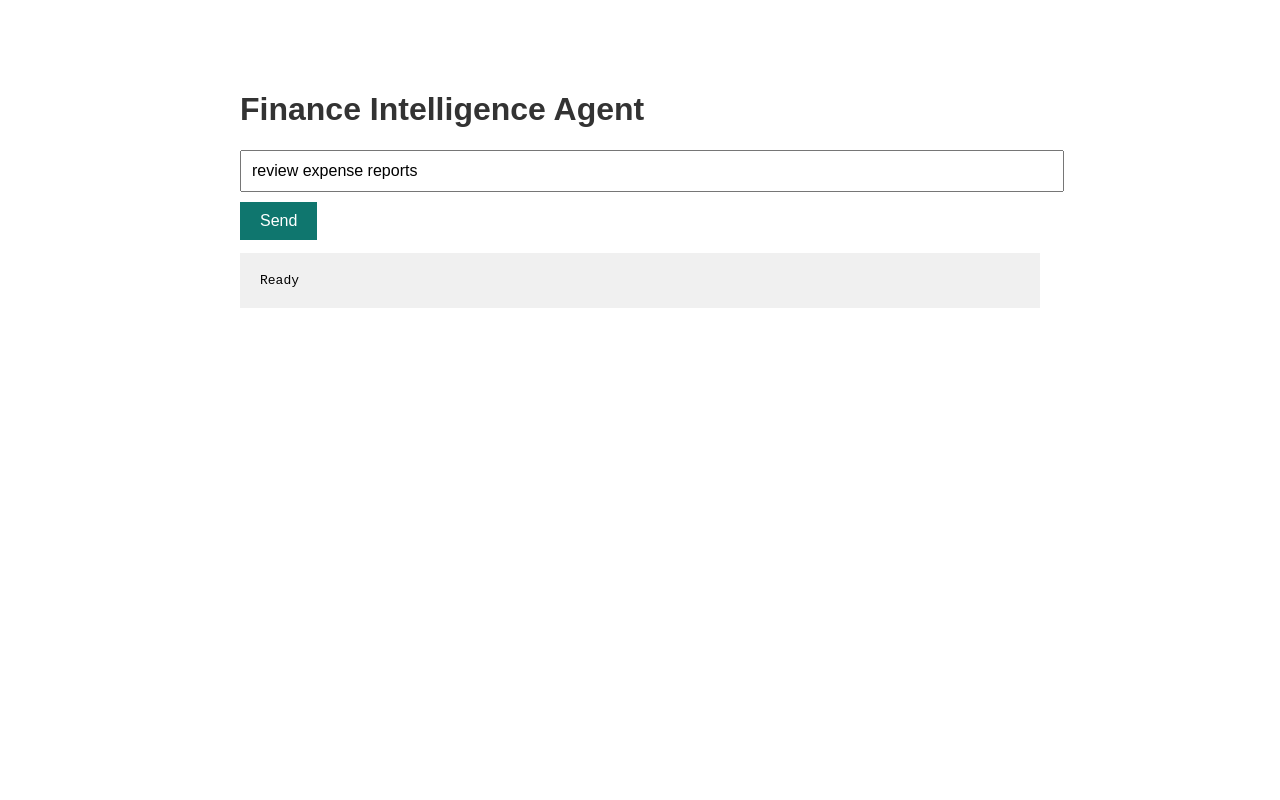
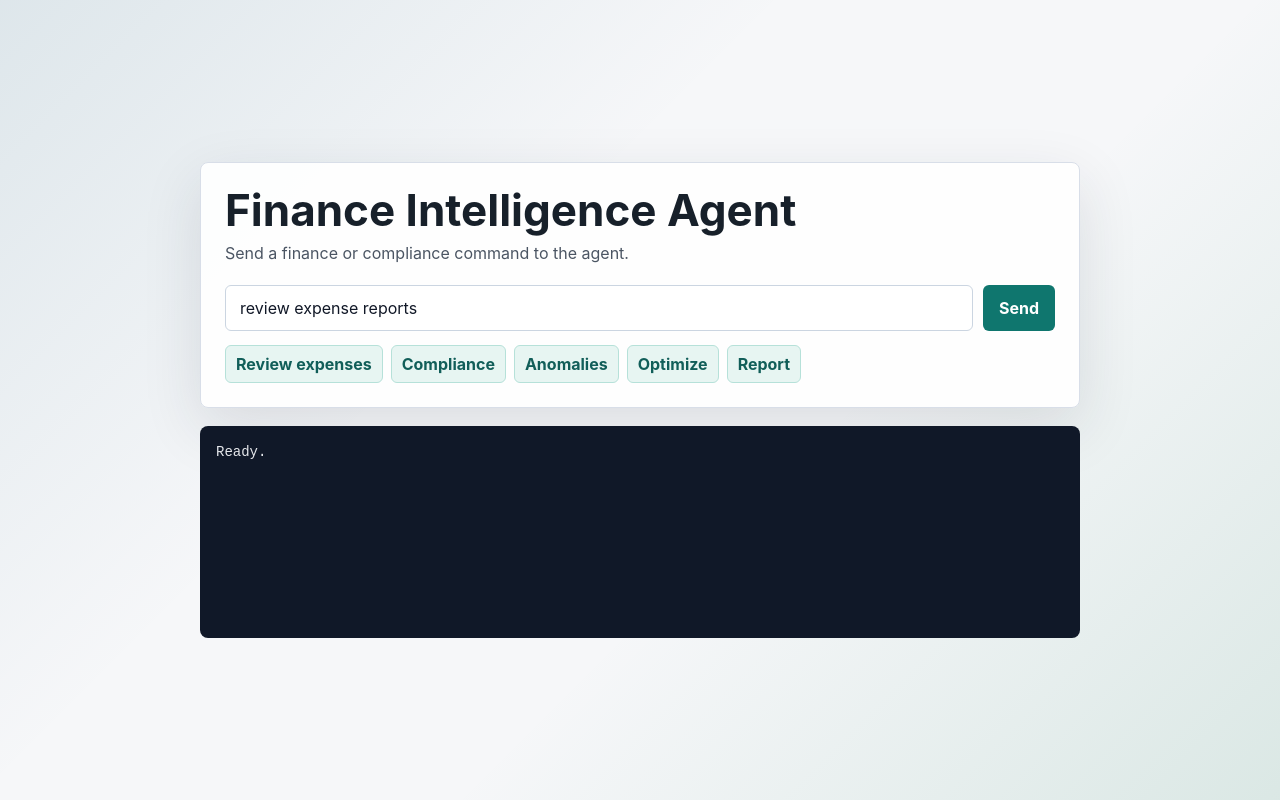
Before and after one commit to Tee808-bigD/finance, a website: page index.html in a window 1280 px wide. Drawn offline with Linux system fonts and the light colour scheme.

Commit message:
Update index.html

```diff
--- a/index.html
+++ b/index.html
@@ -1,39 +1,81 @@
 <!doctype html>
-<html>
+<html lang="en">
 <head>
-  <title>Finance Agent</title>
+  <meta charset="utf-8">
+  <meta name="viewport" content="width=device-width, initial-scale=1">
+  <title>Finance Intelligence Agent</title>
   <style>
-    body { font-family: Arial; max-width: 800px; margin: 50px auto; padding: 20px; }
-    h1 { color: #333; }
-    input { width: 100%; padding: 10px; font-size: 16px; }
-    button { padding: 10px 20px; font-size: 16px; background: #0f766e; color: white; border: none; cursor: pointer; margin-top: 10px; }
-    pre { background: #f0f0f0; padding: 20px; overflow-x: auto; }
+    :root { color-scheme: light dark; font-family: Inter, ui-sans-serif, system-ui, -apple-system, BlinkMacSystemFont, "Segoe UI", sans-serif; background: #f6f7f9; color: #17202a; }
+    body { margin: 0; min-height: 100vh; display: grid; place-items: center; background: linear-gradient(135deg, rgba(8, 84, 110, 0.10), transparent 38%), linear-gradient(315deg, rgba(20, 121, 82, 0.12), transparent 40%), #f6f7f9; }
+    main { width: min(880px, calc(100vw - 32px)); display: grid; gap: 18px; }
+    section { background: rgba(255, 255, 255, 0.92); border: 1px solid #d8dee8; border-radius: 8px; box-shadow: 0 20px 60px rgba(30, 41, 59, 0.12); padding: 24px; }
+    h1 { margin: 0 0 8px; font-size: clamp(28px, 4vw, 44px); line-height: 1.05; }
+    p { margin: 0; color: #4b5563; line-height: 1.6; }
+    form { display: flex; gap: 10px; margin-top: 18px; }
+    input { flex: 1; border: 1px solid #cbd5e1; border-radius: 6px; padding: 12px 14px; font: inherit; background: white; color: #111827; }
+    button { border: 0; border-radius: 6px; padding: 12px 16px; font: inherit; font-weight: 700; background: #0f766e; color: white; cursor: pointer; }
+    button:disabled { opacity: 0.65; }
+    pre { min-height: 180px; max-height: 420px; overflow: auto; white-space: pre-wrap; word-break: break-word; background: #101828; color: #e5e7eb; border-radius: 8px; padding: 16px; margin: 0; font-size: 14px; line-height: 1.5; }
+    .chips { display: flex; flex-wrap: wrap; gap: 8px; margin-top: 14px; }
+    .chips button { background: #e7f5f2; color: #115e59; border: 1px solid #b6e1d9; font-weight: 650; padding: 8px 10px; }
+    @media (max-width: 640px) { body { place-items: start center; padding: 16px 0; } section { padding: 18px; } form { flex-direction: column; } button { width: 100%; } }
   </style>
 </head>
 <body>
-  <h1>Finance Intelligence Agent</h1>
-  <input id="input" type="text" value="review expense reports">
-  <button onclick="send()">Send</button>
-  <pre id="output">Ready</pre>
+  <main>
+    <section>
+      <h1>Finance Intelligence Agent</h1>
+      <p>Send a finance or compliance command to the agent.</p>
+      <form id="message-form">
+        <input id="message-input" type="text" value="review expense reports" required>
+        <button id="send-button" type="submit">Send</button>
+      </form>
+      <div class="chips">
+        <button type="button" data-command="review expense reports">Review expenses</button>
+        <button type="button" data-command="check policy compliance">Compliance</button>
+        <button type="button" data-command="identify spending anomalies">Anomalies</button>
+        <button type="button" data-command="optimize budget">Optimize</button>
+        <button type="button" data-command="generate compliance report">Report</button>
+      </div>
+    </section>
+    <pre id="response-output">Ready.</pre>
+  </main>
+  <script>
+    const form = document.querySelector('#message-form');
+    const input = document.querySelector('#message-input');
+    const output = document.querySelector('#response-output');
+    const sendButton = document.querySelector('#send-button');
 
-  <script>
-    async function send() {
-      const text = document.getElementById('input').value;
-      const output = document.getElementById('output');
-      output.textContent = 'Loading...';
-
+    async function sendMessage(text) {
+      sendButton.disabled = true;
+      output.textContent = 'Working...';
       try {
-        const res = await fetch('https://merry-elegance.up.railway.app/api/messages', {
+        const response = await fetch('https://merry-elegance.up.railway.app/api/messages', {
           method: 'POST',
           headers: { 'Content-Type': 'application/json' },
           body: JSON.stringify({ text })
         });
-        const data = await res.json();
+        if (!response.ok) throw new Error(`Server error: ${response.status}`);
+        const data = await response.json();
         output.textContent = JSON.stringify(data, null, 2);
-      } catch (e) {
-        output.textContent = 'Error: ' + e.message;
+      } catch (error) {
+        output.textContent = `Error: ${error.message}`;
+      } finally {
+        sendButton.disabled = false;
       }
     }
+
+    form.addEventListener('submit', (e) => {
+      e.preventDefault();
+      sendMessage(input.value.trim());
+    });
+
+    document.querySelectorAll('[data-command]').forEach(btn => {
+      btn.addEventListener('click', () => {
+        input.value = btn.dataset.command;
+        sendMessage(btn.dataset.command);
+      });
+    });
   </script>
 </body>
 </html>
```
